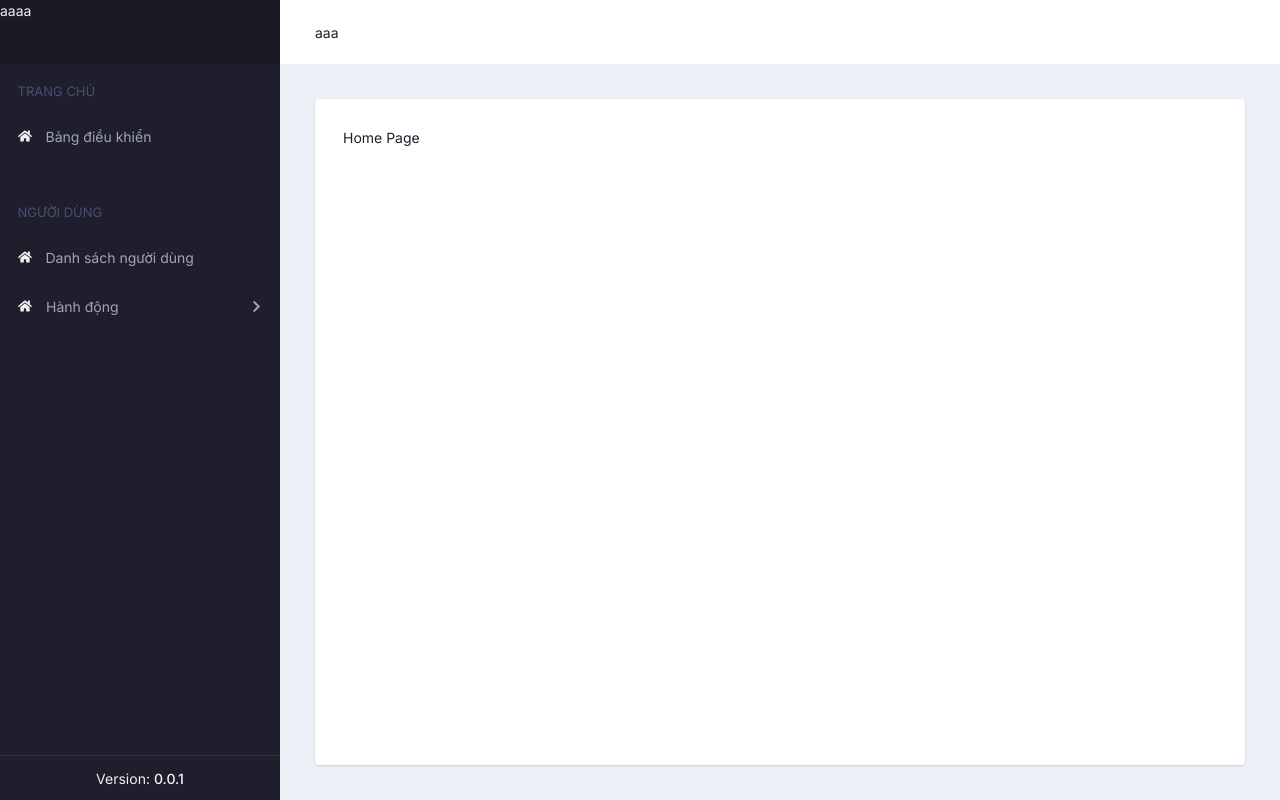
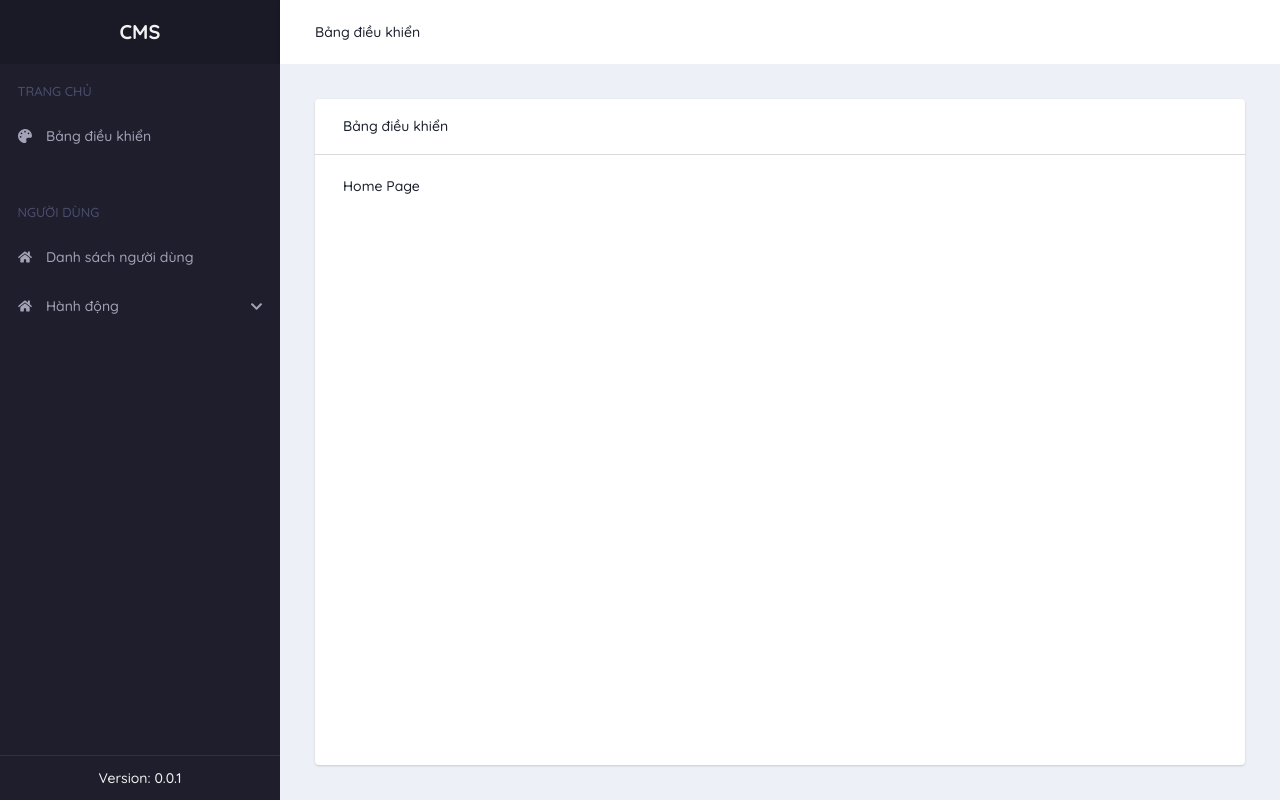
Before and after one commit to ducnguyenhong/base-react-cms, a React (Create React App) app: page / in a window 1280 px wide. Built offline with nearby package versions, Linux system fonts and the light colour scheme.

Commit message:
Update UI Base

```diff
--- a/public/index.html
+++ b/public/index.html
@@ -12,7 +12,7 @@
     <link rel="preconnect" href="https://fonts.googleapis.com" />
     <link rel="preconnect" href="https://fonts.gstatic.com" crossorigin />
     <link
-      href="https://fonts.googleapis.com/css2?family=Inter:wght@100;200;300;400;500;600;700;800;900&display=swap"
+      href="https://fonts.googleapis.com/css2?family=Quicksand:wght@300;400;500;600;700&display=swap"
       rel="stylesheet"
     />
 
--- a/src/App.js
+++ b/src/App.js
@@ -1,5 +1,6 @@
 import { Box, Flex } from '@chakra-ui/react';
 import Header from 'layouts/header';
+import Section from 'layouts/section';
 import Sidebar from 'layouts/sidebar';
 import AppRoute from 'routes';
 
@@ -11,8 +12,11 @@ const App = () => {
         <main style={{ width: '100%' }}>
           <Header />
           <Box bgColor="#EEF0F8" p={10}>
-            <Box bgColor="#FFF" boxShadow="base" minH="calc(100vh - 134px)" borderRadius={4} p={8}>
-              <AppRoute />
+            <Box bgColor="#FFF" boxShadow="base" minH="calc(100vh - 134px)" borderRadius={4}>
+              <Section />
+              <Box px={8} py={6}>
+                <AppRoute />
+              </Box>
             </Box>
           </Box>
         </main>
--- a/src/index.css
+++ b/src/index.css
@@ -1,5 +1,5 @@
 * {
   font-size: 14px;
-  font-family: 'Inter', sans-serif;
-  font-weight: 400;
+  font-family: 'Quicksand', sans-serif;
+  font-weight: 500;
 }
--- /dev/null
+++ b/src/layouts/header/breadcrumb/breadcrumb.js
@@ -0,0 +1,18 @@
+import { Flex } from '@chakra-ui/react';
+import { MENU_ROUTE_DATA } from 'layouts/sidebar/menu/menu.data';
+import { memo } from 'react';
+import { useLocation } from 'react-router-dom';
+
+const BreadCrumb = () => {
+  const location = useLocation();
+  const { pathname } = location;
+  const currentRoute = MENU_ROUTE_DATA.find((item) => item.route === pathname);
+
+  if (!currentRoute) {
+    return null;
+  }
+
+  return <Flex>{currentRoute.title}</Flex>;
+};
+
+export default memo(BreadCrumb);
--- /dev/null
+++ b/src/layouts/header/breadcrumb/index.js
@@ -0,0 +1,3 @@
+import BreadCrumb from './breadcrumb';
+
+export default BreadCrumb;
--- a/src/layouts/header/header.js
+++ b/src/layouts/header/header.js
@@ -1,10 +1,11 @@
 import { Flex } from '@chakra-ui/react';
 import { memo } from 'react';
+import BreadCrumb from './breadcrumb';
 
 const Header = () => {
   return (
     <Flex bg="#FFF" w="full" h="64px" boxShadow="base" px={10} align="center">
-      aaa
+      <BreadCrumb />
     </Flex>
   );
 };
--- /dev/null
+++ b/src/layouts/section/index.js
@@ -0,0 +1,3 @@
+import Section from './section';
+
+export default Section;
--- /dev/null
+++ b/src/layouts/section/section.js
@@ -0,0 +1,22 @@
+import { Flex } from '@chakra-ui/react';
+import { MENU_ROUTE_DATA } from 'layouts/sidebar/menu/menu.data';
+import { memo } from 'react';
+import { useLocation } from 'react-router-dom';
+
+const Section = () => {
+  const location = useLocation();
+  const { pathname } = location;
+  const currentRoute = MENU_ROUTE_DATA.find((item) => item.route === pathname);
+
+  if (!currentRoute) {
+    return null;
+  }
+
+  return (
+    <Flex h={16} w="full" borderBottom="1px solid #d9d9d9" px={8} align="center">
+      {currentRoute.title}
+    </Flex>
+  );
+};
+
+export default memo(Section);
--- a/src/layouts/sidebar/menu/menu.data.js
+++ b/src/layouts/sidebar/menu/menu.data.js
@@ -1,4 +1,4 @@
-import { FaHome } from 'react-icons/fa';
+import { FaHome, FaPalette } from 'react-icons/fa';
 
 export const MENU_DATA = [
   {
@@ -6,7 +6,7 @@ export const MENU_DATA = [
     menu: [
       {
         title: 'Bảng điều khiển',
-        icon: FaHome,
+        icon: FaPalette,
         route: '/'
       }
     ]
@@ -38,3 +38,5 @@ export const MENU_DATA = [
     ]
   }
 ];
+
+export const MENU_ROUTE_DATA = MENU_DATA.map((item) => item.menu).flat();
--- a/src/layouts/sidebar/menu/menu.item.js
+++ b/src/layouts/sidebar/menu/menu.item.js
@@ -1,4 +1,4 @@
-import { Accordion, AccordionButton, AccordionItem, AccordionPanel, Flex, Icon, Text } from '@chakra-ui/react';
+import { Accordion, AccordionButton, AccordionItem, AccordionPanel, Box, Flex, Icon, Text } from '@chakra-ui/react';
 import { memo, useState } from 'react';
 import { FaChevronDown, FaChevronRight } from 'react-icons/fa';
 import { Link } from 'react-router-dom';
@@ -9,18 +9,18 @@ const MenuItem = ({ item }) => {
 
   if (route && !subs) {
     return (
-      <Flex key={title} _hover={{ bgColor: 'main.2' }} px={5} py={4}>
-        <Link to={route}>
+      <Link to={route} key={title}>
+        <Flex _hover={{ bgColor: 'main.2' }} px={5} py={4} transitionDuration="250ms" data-group>
           <Flex align="center" gap={3}>
-            <Flex w={5}>
-              <Icon as={icon} />
+            <Flex w="18px">
+              <Icon as={icon} color="#a2a3b7" _groupHover={{ color: '#3699FF' }} transitionDuration="250ms" />
             </Flex>
-            <Text as="span" color="#a2a3b7">
+            <Text as="span" color="#a2a3b7" _groupHover={{ color: '#FFF' }} transitionDuration="250ms">
               {title}
             </Text>
           </Flex>
-        </Link>
-      </Flex>
+        </Flex>
+      </Link>
     );
   }
 
@@ -33,31 +33,57 @@ const MenuItem = ({ item }) => {
           justifyContent="space-between"
           bgColor={showSubMenu ? 'main.2' : 'main.1'}
           _hover={{ bgColor: 'main.2' }}
+          transitionDuration="250ms"
+          data-group
           onClick={() => setShowSubMenu(!showSubMenu)}
         >
           <Flex align="center" gap={3}>
             <Flex w="18px">
-              <Icon as={icon} />
+              <Icon
+                as={icon}
+                color={showSubMenu ? '#3699FF' : '#a2a3b7'}
+                _groupHover={{ color: '#3699FF' }}
+                transitionDuration="250ms"
+              />
             </Flex>
-            <Text as="span" color="#a2a3b7">
+            <Text
+              as="span"
+              color={showSubMenu ? '#FFF' : '#a2a3b7'}
+              _groupHover={{ color: '#FFF' }}
+              transitionDuration="250ms"
+            >
               {title}
             </Text>
           </Flex>
-          {showSubMenu ? <FaChevronDown color="#a2a3b7" size={13} /> : <FaChevronRight color="#a2a3b7" size={13} />}
+          <Icon
+            as={showSubMenu ? FaChevronRight : FaChevronDown}
+            color={showSubMenu ? '#FFF' : '#a2a3b7'}
+            fontSize={13}
+            _groupHover={{ color: '#FFF' }}
+            transitionDuration="250ms"
+          />
         </AccordionButton>
         <AccordionPanel p={0} pl={0}>
           {subs.map((i) => {
             const { route: subRoute, title: subTitle } = i;
             return (
-              <Flex key={subTitle} _hover={{ bgColor: 'main.2' }} pl="46px" pr={5} py={3}>
-                <Link to={subRoute}>
+              <Link to={subRoute} key={subTitle}>
+                <Flex _hover={{ bgColor: 'main.2' }} pl="38px" pr={5} py={3} transitionDuration="250ms" data-group>
                   <Flex align="center" gap={3}>
-                    <Text as="span" color="#a2a3b7">
+                    <Box
+                      as="span"
+                      w="4px"
+                      h="4px"
+                      borderRadius="full"
+                      bgColor="#a2a3b7"
+                      _groupHover={{ bgColor: '#3699FF' }}
+                    />
+                    <Text as="span" color="#a2a3b7" _groupHover={{ color: '#FFF' }} transitionDuration="250ms">
                       {subTitle}
                     </Text>
                   </Flex>
-                </Link>
-              </Flex>
+                </Flex>
+              </Link>
             );
           })}
         </AccordionPanel>
--- a/src/layouts/sidebar/sidebar.js
+++ b/src/layouts/sidebar/sidebar.js
@@ -1,4 +1,4 @@
-import { Flex, Text } from '@chakra-ui/react';
+import { Flex, Heading, Text } from '@chakra-ui/react';
 import { memo } from 'react';
 import packageJson from '../../../package.json';
 import Menu from './menu';
@@ -6,10 +6,12 @@ import Menu from './menu';
 const Sidebar = () => {
   return (
     <Flex direction="column" w={80} h="100vh" bgColor="main.1" color="#f2f2f2">
-      <Flex h="64px" w="full" bgColor="main.2">
-        aaaa
+      <Flex h="64px" w="full" bgColor="main.2" align="center" justify="center">
+        <Heading as="h2" fontSize={20}>
+          CMS
+        </Heading>
       </Flex>
-      <Flex flex={1} w="full">
+      <Flex flex={1} w="full" overflowY="auto">
         <Menu />
       </Flex>
       <Flex h="45px" w="full" borderTop="1px solid #333" align="center" justify="center" fontSize={16}>
```
